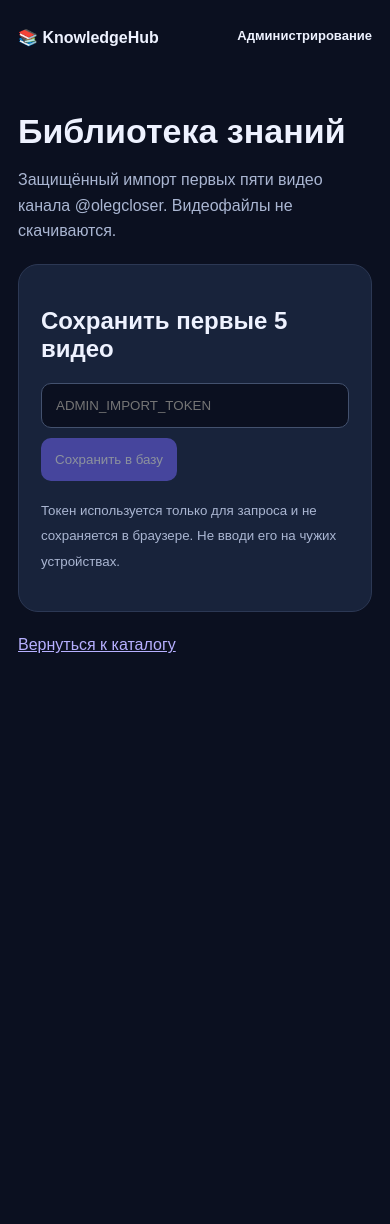
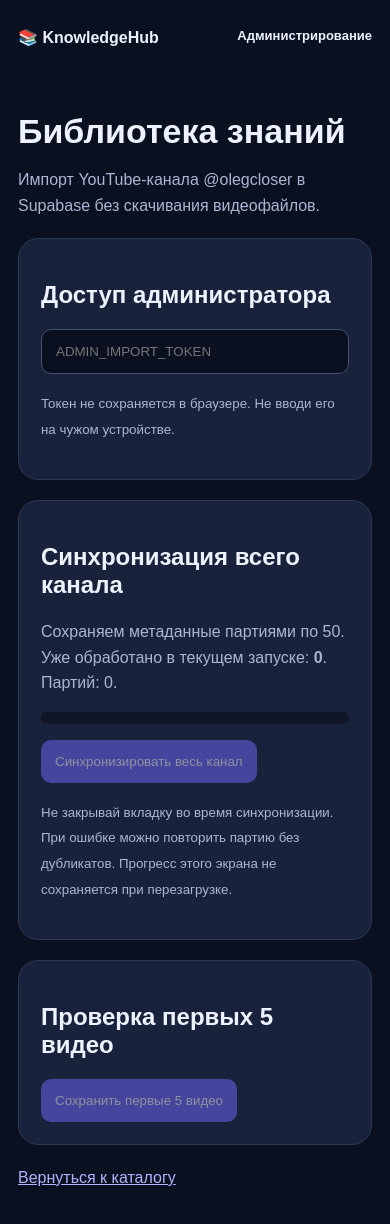
Before and after one commit to adiletzainidinov/knowledge-hub, a Next.js app: page /admin in a window 390 px wide. Shown: the top 1224 px of the page. Before the commit the page ends 844 px from the top, so only its background shows below. Built offline with nearby package versions, Linux system fonts and the light colour scheme.

Commit message:
Add mobile full channel sync controls and progress

```diff
--- a/app/admin/page.tsx
+++ b/app/admin/page.tsx
@@ -1,20 +1,56 @@
 "use client";
-import {useState} from "react";
+import {useRef,useState} from "react";
+type Video={id:string;title:string;url:string};
 export default function Admin(){
- const [token,setToken]=useState("");const [busy,setBusy]=useState(false);const [message,setMessage]=useState("");const [items,setItems]=useState<{id:string;title:string;url:string}[]>([]);
- async function run(){
- setBusy(true);setMessage("");setItems([]);
- try{
- const response=await fetch("/api/admin/import-five",{method:"POST",headers:{"Authorization":"Bearer "+token}});
- const data=await response.json();
- if(!response.ok)throw new Error(data.error||"Не удалось сохранить видео");
- setItems(data.videos||[]);setMessage("Успешно сохранено видео: "+data.imported+". Данные записаны в Supabase.");
- }catch(error){setMessage(error instanceof Error?error.message:"Неизвестная ошибка");}
- finally{setBusy(false);}
+ const [token,setToken]=useState("");
+ const [busy,setBusy]=useState(false);
+ const [message,setMessage]=useState("");
+ const [items,setItems]=useState<Video[]>([]);
+ const [progress,setProgress]=useState(0);
+ const [total,setTotal]=useState(0);
+ const [page,setPage]=useState(0);
+ const [nextToken,setNextToken]=useState<string|null>(null);
+ const stop=useRef(false);
+ async function request(url:string,body?:unknown){
+  const response=await fetch(url,{method:"POST",headers:{"Authorization":"Bearer "+token,"Content-Type":"application/json"},body:JSON.stringify(body||{})});
+  const data=await response.json();
+  if(!response.ok)throw new Error(data.error||"Ошибка запроса");
+  return data;
  }
+ async function firstFive(){
+  setBusy(true);setMessage("");setItems([]);
+  try{const data=await request("/api/admin/import-five");setItems(data.videos||[]);setMessage("Сохранено видео: "+data.imported);}
+  catch(e){setMessage(e instanceof Error?e.message:"Ошибка");}finally{setBusy(false);}
+ }
+ async function sync(){
+  setBusy(true);stop.current=false;setMessage("");
+  let cursor=nextToken;let saved=progress;let pages=page;
+  try{
+   do{
+    const data=await request("/api/admin/sync-channel",{pageToken:cursor});
+    saved+=data.imported;pages++;
+    cursor=data.nextPageToken;
+    setProgress(saved);setPage(pages);setTotal(data.totalApprox);
+    setNextToken(cursor);
+    setMessage("Обработано "+saved+" видео, партий: "+pages+(cursor?". Синхронизация продолжается…":". Синхронизация завершена."));
+   }while(cursor&&!stop.current);
+   if(stop.current)setMessage("Остановлено после "+saved+" видео. Можно продолжить.");
+  }catch(e){setMessage((e instanceof Error?e.message:"Ошибка")+". Уже обработано: "+saved+". Нажми «Продолжить», чтобы повторить текущую партию.");}
+  finally{setBusy(false);}
+ }
+ function reset(){setNextToken(null);setProgress(0);setPage(0);setTotal(0);setMessage("Прогресс сброшен. Можно начать заново.");}
  return <main><header>📚 KnowledgeHub <span style={{float:"right",fontSize:13}}>Администрирование</span></header>
- <h1>Библиотека знаний</h1><p>Защищённый импорт первых пяти видео канала @olegcloser. Видеофайлы не скачиваются.</p>
- <section className="panel"><h2>Сохранить первые 5 видео</h2><div className="form"><input type="password" autoComplete="off" aria-label="Токен администратора" placeholder="ADMIN_IMPORT_TOKEN" value={token} onChange={e=>setToken(e.target.value)}/><button disabled={busy||!token.trim()} onClick={run}>{busy?"Сохраняем...":"Сохранить в базу"}</button></div><p><small>Токен используется только для запроса и не сохраняется в браузере. Не вводи его на чужих устройствах.</small></p>{message&&<p role="status">{message}</p>}</section>
+ <h1>Библиотека знаний</h1><p>Импорт YouTube-канала @olegcloser в Supabase без скачивания видеофайлов.</p>
+ <section className="panel"><h2>Доступ администратора</h2><input type="password" autoComplete="off" aria-label="Токен администратора" placeholder="ADMIN_IMPORT_TOKEN" value={token} onChange={e=>setToken(e.target.value)}/><p><small>Токен не сохраняется в браузере. Не вводи его на чужом устройстве.</small></p></section>
+ <section className="panel"><h2>Синхронизация всего канала</h2>
+ <p>Сохраняем метаданные партиями по 50. Уже обработано в текущем запуске: <strong>{progress}</strong>{total?" из примерно "+total:""}. Партий: {page}.</p>
+ <div style={{height:12,background:"#101626",borderRadius:8,overflow:"hidden",marginBottom:16}}><div style={{height:"100%",background:"#7567f8",width:(total?Math.min(100,Math.round(progress/total*100)):0)+"%"}}/></div>
+ <div className="form"><button disabled={busy||!token.trim()} onClick={sync}>{busy?"Синхронизация…":nextToken?"Продолжить синхронизацию":progress?"Повторить синхронизацию":"Синхронизировать весь канал"}</button>
+ {busy&&<button onClick={()=>{stop.current=true;setMessage("Останавливаем после текущей партии…");}}>Остановить после партии</button>}
+ {!busy&&progress>0&&<button onClick={reset}>Начать заново</button>}</div>
+ <p><small>Не закрывай вкладку во время синхронизации. При ошибке можно повторить партию без дубликатов. Прогресс этого экрана не сохраняется при перезагрузке.</small></p>
+ {message&&<p role="status">{message}</p>}</section>
+ <section className="panel"><h2>Проверка первых 5 видео</h2><button disabled={busy||!token.trim()} onClick={firstFive}>Сохранить первые 5 видео</button></section>
  {items.length>0&&<section className="panel"><h2>Сохранённые видео</h2><div className="grid">{items.map(v=><article className="card" key={v.id}><h3>{v.title}</h3><a href={v.url} target="_blank" rel="noopener noreferrer">Смотреть на YouTube ↗</a></article>)}</div></section>}
  <p><a href="/">Вернуться к каталогу</a></p></main>;
 }
```
